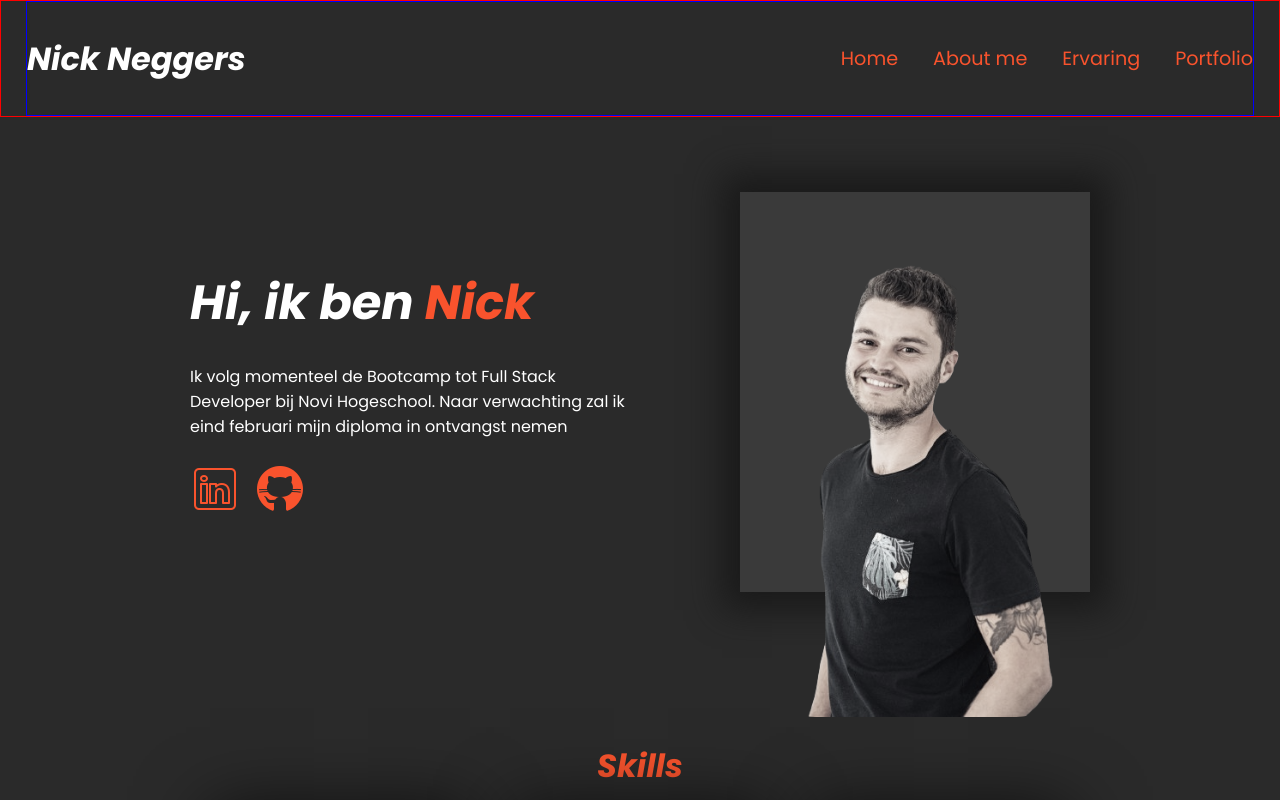
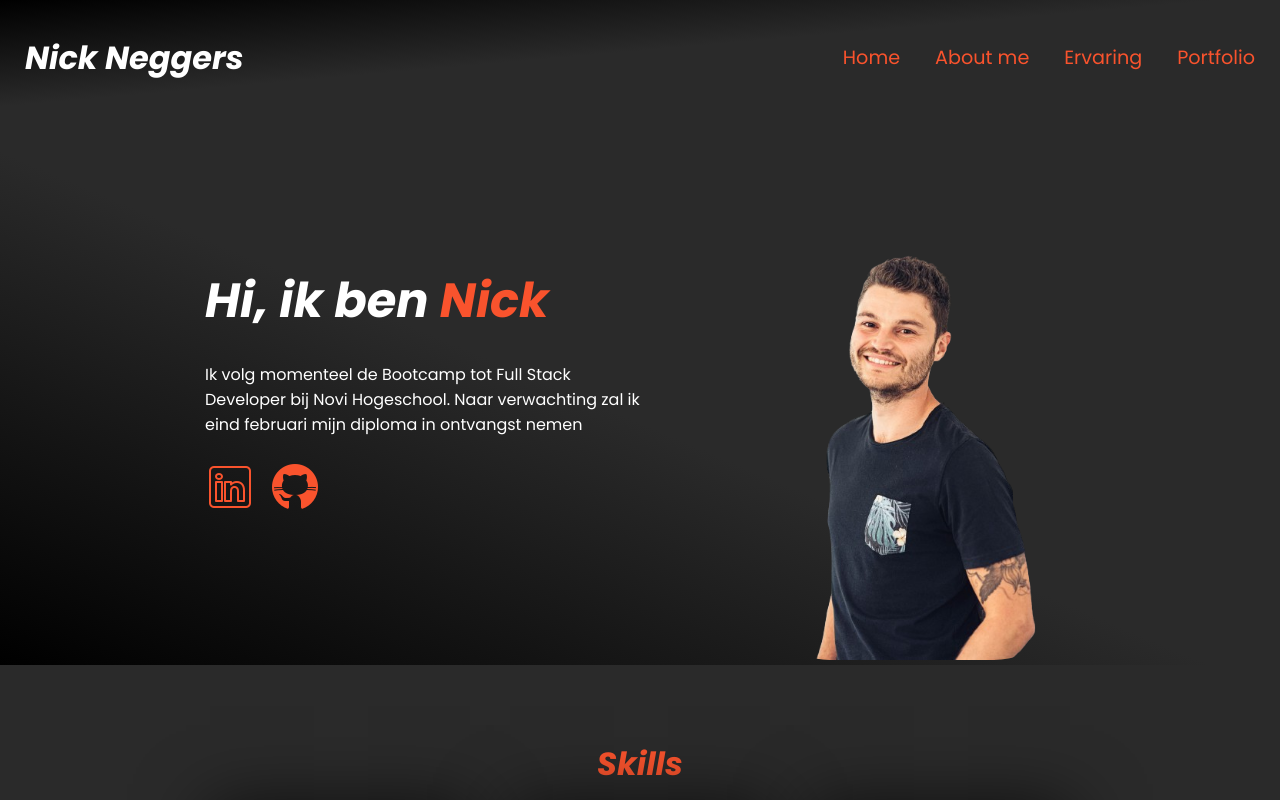
Before and after one commit to NickN1994/website-resume, a React (Vite) app: page / in a window 1280 px wide. Shown: the top 800 px of the page. Built offline with nearby package versions, Linux system fonts and the light colour scheme.

Commit message:
color fix

```diff
--- a/src/components/Navigation.css
+++ b/src/components/Navigation.css
@@ -4,8 +4,7 @@
     justify-content: center;
     align-items: center;
     width: 100vw;
-    border: 1px solid red;
-    background-color: #2A2A2A;
+    background: linear-gradient(355deg, rgba(42,42,42,1) 53%, rgba(0,0,0,1) 100%);
 
 }
 
@@ -21,8 +20,6 @@ nav {
     width: 1400px;
     height: 115px;
     margin: 0 25px;
-    border: 1px solid blue;
-
 }
 
 ul {
--- /dev/null
+++ b/src/pages/Home/Components/AboutMe.jsx
@@ -0,0 +1,47 @@
+import fotoEvent from "../assets/DSC09713kopie.jpg";
+
+
+function aboutMe() {
+    return(
+        <section className='column-about-me'>
+            <div>
+                <div className='photoBoxEvent'>
+                    <img src={fotoEvent} alt="foto event" className='photoEvent'/>
+                </div>
+            </div>
+            <div className='colum-about-me-text'>
+                <h2>About me</h2>
+                <p>Na 10 jaar zorg is het tijd voor Full Stack Developer.</p>
+                <p>(Voorkeur Frontend)</p>
+
+                <p>Bijna 10 jaar werk ik in de zorg. Samen met mijn partner hadden we jarenlang
+                    een zorgboerderij.
+                    Waarbij ik groepsbegeleider voor kinderen en jongeren met autisme en/of ADHD</p>
+
+                <p> In 2017 maakte ik een begin in de coachingwereld door als Kindercoach aan het werk te
+                    gaan.
+                    Waarna ik ook al snel volwassenen ging coachen en begeleiden.
+                    Dat was voor mijn partner en mij een reden op een coachingopleiding op te zetten.
+                    Die we 5 jaar lang samen succesvol hebben gegeven
+
+                    Ook sprak ik bij meerdere events op een podium voor een volle zaal.</p>
+
+                <p> Maar nu na al die jaren had ik in de zomervakantie besloten om wat anders te gaan doen.
+                    Altijd al heb ik interesse gehad in tech, games en pc.
+                    Al vaker had ik gekeken naar een IT opleiding, maar nooit iets mee gedaan. Maar nu begon
+                    het toch echt te kriebelen.</p>
+
+                <p> Uiteindelijk toch besloten om de Bootcamp Full Stack Developer te volgen.
+                    Graag zou ik me in deze branch ook verder willen ontwikkelen en een carrière pad
+                    bewandelen.</p>
+
+                <p> Mijn persoonlijke voorkeur ligt bij de Frontend. Graag zou ik me hier eerst verder op
+                    ontwikkelen.</p>
+            </div>
+
+
+        </section>
+    )
+}
+
+export default aboutMe;
--- /dev/null
+++ b/src/pages/Home/Components/Introduction.jsx
@@ -0,0 +1,26 @@
+import linkedin from "../assets/linkedin.png";
+import github from "../assets/github.png";
+import fotoNick from "../assets/fotoNick.png";
+
+function introduction () {
+    return (
+        <section className='column'>
+            <div className='column-one'>
+                <h1>Hi, ik ben <span>Nick</span></h1>
+                <p>Ik volg momenteel de Bootcamp tot Full Stack Developer bij Novi Hogeschool.
+                    Naar verwachting zal ik eind februari mijn diploma in ontvangst nemen</p>
+                <div>
+                    <img className='icon' src={linkedin} alt="linkedinimg"/>
+                    <img className='icon' src={github} alt="linkedinimg"/>
+                </div>
+            </div>
+            <div>
+                <div className='photoBox'>
+                    <img src={fotoNick} alt="foto van nick" className='fotoNick'/>
+                </div>
+            </div>
+        </section>
+    )
+}
+
+export default introduction;
--- a/src/pages/Home/Home.css
+++ b/src/pages/Home/Home.css
@@ -7,6 +7,10 @@
     /*border: 1px solid red;*/
 
     /*margin: 50px 0;*/
+}
+
+.first-outer {
+    background: linear-gradient(203deg, rgba(42,42,42,1) 53%, rgba(0,0,0,1) 100%);
 }
 
 .bgDark {
@@ -29,7 +33,7 @@
 .column {
     display: flex;
     flex-direction: row;
-    width: 1200px;
+    max-width: 1200px;
     justify-content: center;
     gap: 100px;
     align-items: center;
@@ -69,19 +73,20 @@ h1 span {
 }
 
 .photoBox {
-    max-width: 350px;
+    max-width: 320px;
     height: 400px;
+
     /*border: 4px solid purple;*/
-    background: #3A3A3A;
-    box-shadow: 0px 0px 32px 18px #1a1a1a;
+    /*background: #3A3A3A;*/
+    /*box-shadow: 0px 0px 32px 18px #1a1a1a;*/
 }
 
 .fotoNick {
     /*border-top-left-radius: 125px;*/
     /*border-top-right-radius: 125px;*/
     border-radius: 75px;
-    width: 100%;
-    filter: grayscale(75%);
+    width: 98%;
+    /*filter: grayscale(75%);*/
 }
 
 /*        SKILLS         */
--- a/src/pages/Home/Home.jsx
+++ b/src/pages/Home/Home.jsx
@@ -4,29 +4,16 @@ import fotoEvent from "./assets/DSC09713kopie.jpg"
 import createSkillBox from "./Components/createSkillBox.jsx";
 import linkedin from "./assets/linkedin.png"
 import github from "./assets/github.png"
+import introduction from "./Components/Introduction.jsx";
+import aboutMe from "./Components/AboutMe.jsx";
 
 function Home() {
 
     return (
         <>
-            <div className='outer-container bgDark'>
+            <div className='outer-container first-outer'>
                 <div className='inner-container'>
-                    <section className='column'>
-                        <div className='column-one'>
-                            <h1>Hi, ik ben <span>Nick</span></h1>
-                            <p>Ik volg momenteel de Bootcamp tot Full Stack Developer bij Novi Hogeschool.
-                                Naar verwachting zal ik eind februari mijn diploma in ontvangst nemen</p>
-                            <div>
-                                <img className='icon' src={linkedin} alt="linkedinimg"/>
-                                <img className='icon' src={github} alt="linkedinimg"/>
-                            </div>
-                        </div>
-                        <div>
-                            <div className='photoBox'>
-                                <img src={fotoNick} alt="foto van nick" className='fotoNick'/>
-                            </div>
-                        </div>
-                    </section>
+                    {introduction()}
                 </div>
             </div>
 
@@ -41,50 +28,9 @@ function Home() {
 
             <div className='outer-container'>
                 <div className='inner-container'>
-                    <section className='column-about-me'>
-                        <div>
-                            <div className='photoBoxEvent'>
-                                <img src={fotoEvent} alt="foto event" className='photoEvent'/>
-                            </div>
-                        </div>
-                        <div className='colum-about-me-text'>
-                            <h2>About me</h2>
-                            <p>Na 10 jaar zorg is het tijd voor Full Stack Developer.</p>
-                            <p>(Voorkeur Frontend)</p>
-
-                            <p>Bijna 10 jaar werk ik in de zorg. Samen met mijn partner hadden we jarenlang
-                                een zorgboerderij.
-                                Waarbij ik groepsbegeleider voor kinderen en jongeren met autisme en/of ADHD</p>
-
-                            <p> In 2017 maakte ik een begin in de coachingwereld door als Kindercoach aan het werk te
-                                gaan.
-                                Waarna ik ook al snel volwassenen ging coachen en begeleiden.
-                                Dat was voor mijn partner en mij een reden op een coachingopleiding op te zetten.
-                                Die we 5 jaar lang samen succesvol hebben gegeven
-
-                                Ook sprak ik bij meerdere events op een podium voor een volle zaal.</p>
-
-                            <p> Maar nu na al die jaren had ik in de zomervakantie besloten om wat anders te gaan doen.
-                                Altijd al heb ik interesse gehad in tech, games en pc.
-                                Al vaker had ik gekeken naar een IT opleiding, maar nooit iets mee gedaan. Maar nu begon
-                                het toch echt te kriebelen.</p>
-
-                            <p> Uiteindelijk toch besloten om de Bootcamp Full Stack Developer te volgen.
-                                Graag zou ik me in deze branch ook verder willen ontwikkelen en een carrière pad
-                                bewandelen.</p>
-
-                            <p> Mijn persoonlijke voorkeur ligt bij de Frontend. Graag zou ik me hier eerst verder op
-                                ontwikkelen.</p>
-                        </div>
-
-
-                    </section>
-
-
+                    {aboutMe()}
                 </div>
-
             </div>
-
         </>
     )
 }
```
